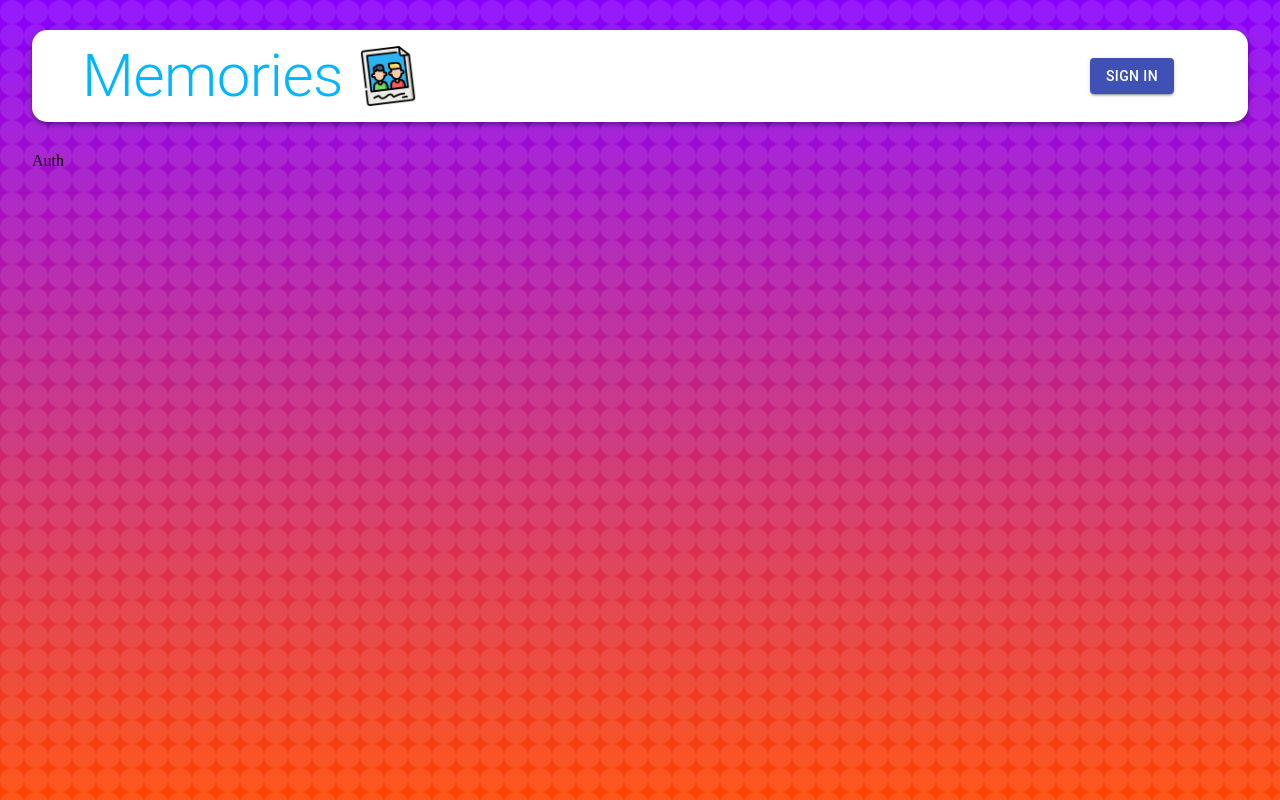
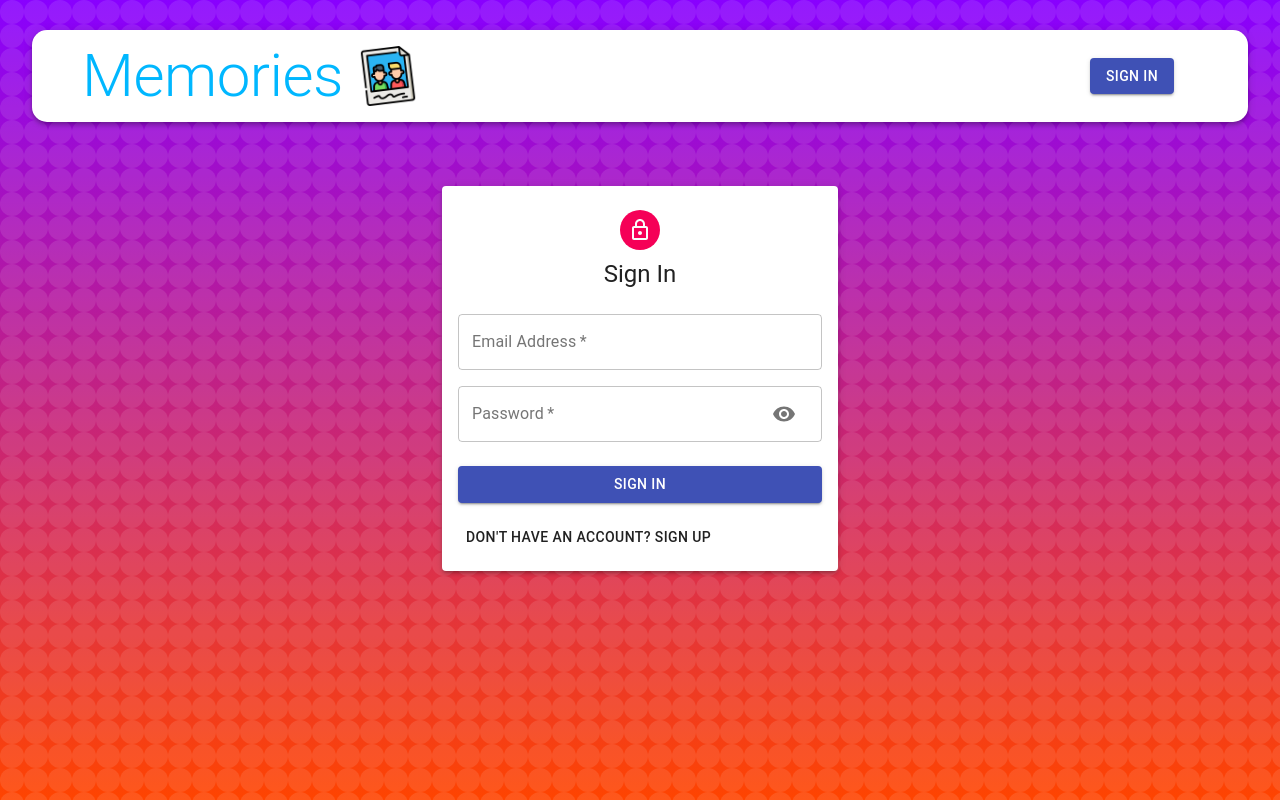
Before and after one commit to divyanshusingh4755/memories-mern-project, a React (Create React App) app in the folder client/: page /auth in a window 1280 px wide. Built offline with nearby package versions, Linux system fonts and the light colour scheme.

Commit message:
Completed Sign in and Sign Up form

```diff
--- a/client/src/components/Auth/Auth.js
+++ b/client/src/components/Auth/Auth.js
@@ -1,10 +1,66 @@
-import React from "react"
+import React, { useState } from "react";
+import { Avatar, Button, Paper, Grid, Typography, Container, TextField } from "@material-ui/core"
+import LockOutlinedIcon from "@material-ui/icons/LockOutlined";
+import useStyles from './styles';
+import Input from './Input'
 
 function Auth() {
+    const classes = useStyles();
+    const [showPassword, setShowPassword] = useState(false)
+    const [isSignup, setIsSignup] = useState(false)
+
+    const handleSubmit = () => {
+
+    }
+
+    const handleChange = () => {
+
+    }
+
+    const handleShowPassword = () => setShowPassword((prevShowPassword) => !prevShowPassword)
+
+    const switchMode = () => {
+        setIsSignup((prevIsSignUp) => !prevIsSignUp)
+        handleShowPassword(false)
+
+    }
+
     return (
-        <>
-            Auth
-        </>
+        <Container component="main" maxWidth="xs">
+            <Paper className={classes.paper} elevation={3}>
+                <Avatar className={classes.avatar}>
+                    <LockOutlinedIcon />
+                </Avatar>
+                <Typography variant="h5">{isSignup ? "Sign Up" : "Sign In"}</Typography>
+                <form className={classes.form} onSubmit={handleSubmit}>
+                    <Grid container spacing={2}>
+                        {
+                            isSignup && (
+                                <>
+                                    <Input name="firstName" label="First Name" handleChange={handleChange} autoFocus half />
+                                    <Input name="lastName" label="Last Name" handleChange={handleChange} half />
+                                </>
+                            )
+                        }
+                        <Input name="email" label="Email Address" handleChange={handleChange} type="email" />
+                        <Input name="password" label="Password" handleChange={handleChange} type={showPassword ? "text" : "password"} handleShowPassword={handleShowPassword} />
+                        {isSignup && <Input name="confirmpassword" label="Confirm Password" handleChange={handleChange} type="password" />}
+                    </Grid>
+                    <Button type="submit" fullWidth variant="contained" color="primary" className={classes.submit}>
+                        {
+                            isSignup ? "Sign Up" : "Sign In"
+                        }
+                    </Button>
+                    <Grid container jsutify="flex-end">
+                        <Grid item>
+                            <Button onClick={switchMode} fullWidth color="">
+                                {isSignup ? "Already have an account? Sign In" : "Don't have an account? Sign Up"}
+                            </Button>
+                        </Grid>
+                    </Grid>
+                </form>
+            </Paper>
+        </Container>
     )
 }
 
--- /dev/null
+++ b/client/src/components/Auth/Input.js
@@ -0,0 +1,33 @@
+import React from "react";
+import { TextField, Grid, InputAdornment, IconButton } from "@material-ui/core";
+import Visibility from "@material-ui/icons/Visibility"
+import VisibilityOff from "@material-ui/icons/VisibilityOff"
+
+
+function Input({ name, handleChange, label, autoFocus, type, handleShowPassword, half }) {
+    return (
+        <Grid item xs={12} sm={half ? 6 : 12}>
+            <TextField
+                name={name}
+                onChange={handleChange}
+                variant="outlined"
+                required
+                fullWidth
+                label={label}
+                autoFocus={autoFocus}
+                type={type}
+                InputProps={name === "password" && {
+                    endAdornment: (
+                        <InputAdornment position="end">
+                            <IconButton onClick={handleShowPassword}>
+                                {type === "password" ? <Visibility /> : <VisibilityOff />}
+                            </IconButton>
+                        </InputAdornment>
+                    )
+                }}
+            />
+        </Grid>
+    )
+}
+
+export default Input
```
